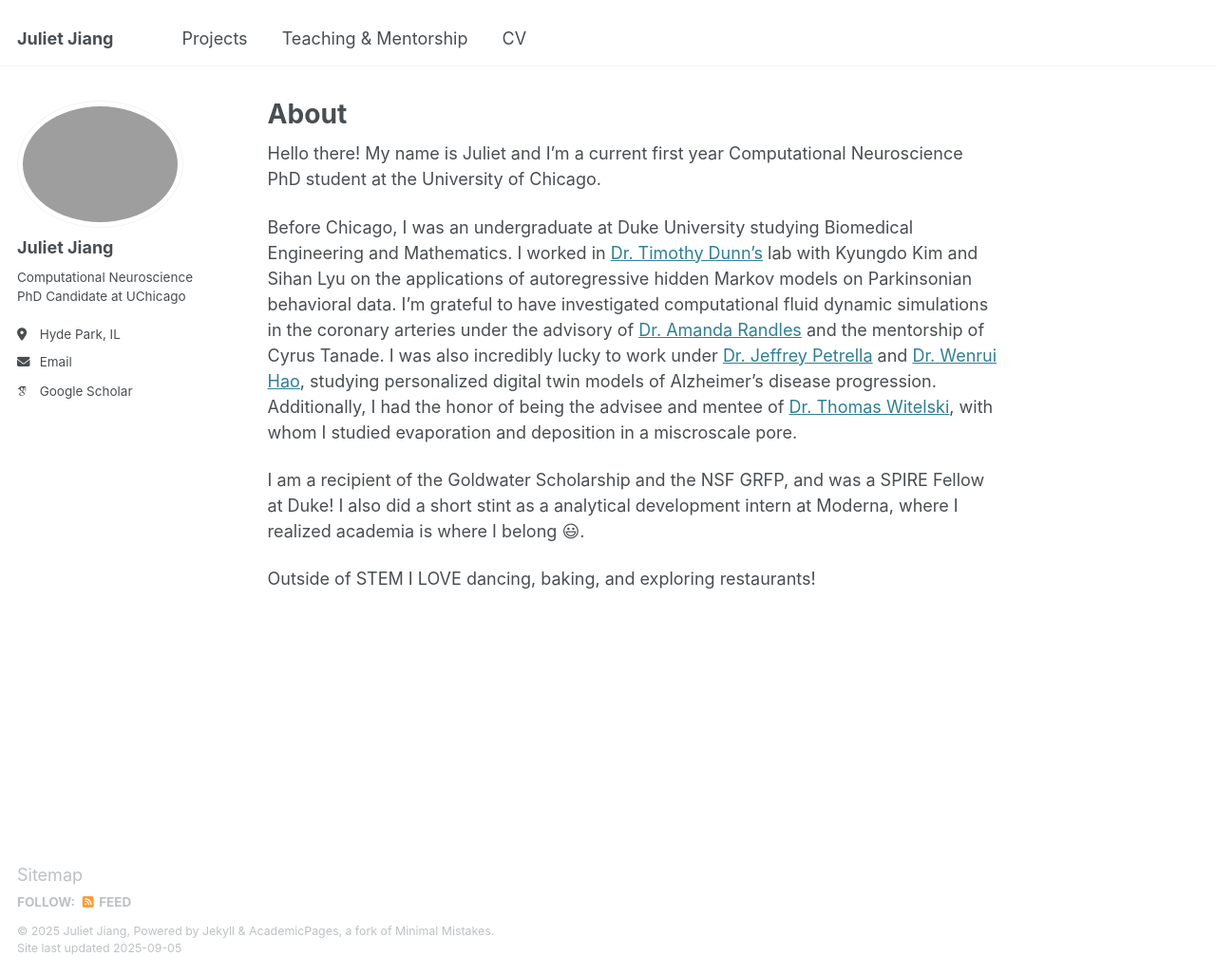
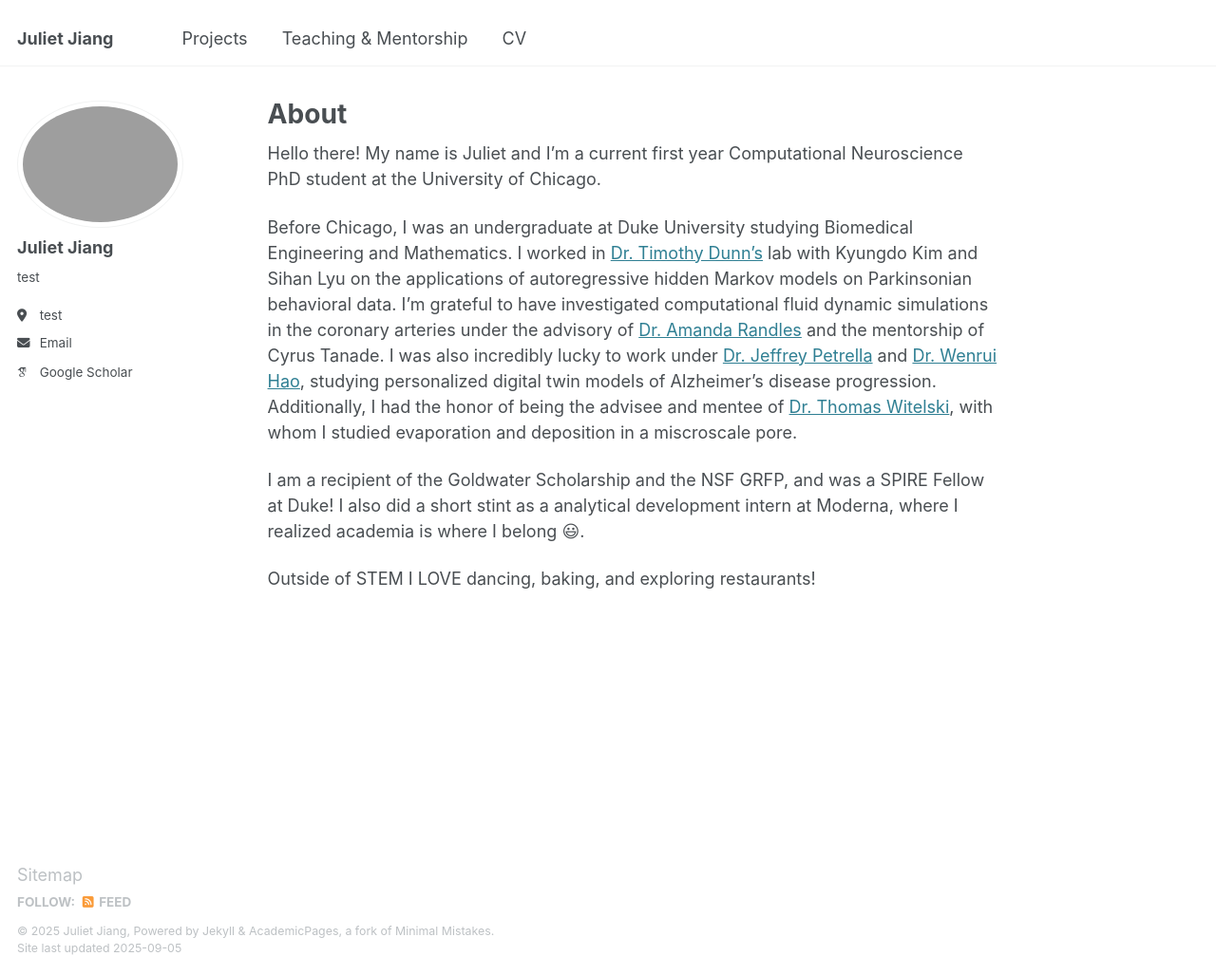
Before and after one commit to julietj135/julietj135.github.io, a Jekyll site: the page built from _pages/about.md, in a window 1280 px wide and 1027 px high. Shown: the whole window at 95% size. Built offline with Jekyll 4.4.1, drawn with Linux system fonts in a browser that asks for light colours; emoji names are drawn with the system emoji font; some web fonts are replaced.

Commit message:
make fake changes so i can change address later

```diff
--- a/_config.yml
+++ b/_config.yml
@@ -83,11 +83,11 @@ analytics:
 author:
   name             : "Juliet Jiang"
   avatar           : "Jiang_Juliet_headshot.jpg"
-  bio              : "Computational Neuroscience PhD Candidate at UChicago"
-  location         : "Hyde Park, IL"
+  bio              : "test"
+  location         : "test"
   employer         :
   googlescholar    : https://scholar.google.com/citations?user=L-sq4VgAAAAJ&hl=en&oi=ao
-  email            : julietjiang73@uchicag.edu
+  email            : julietjiang73@uchicago.edu
   researchgate     :  # example: "https://www.researchgate.net/profile/yourprofile"
   uri              :
   bitbucket        :
```
